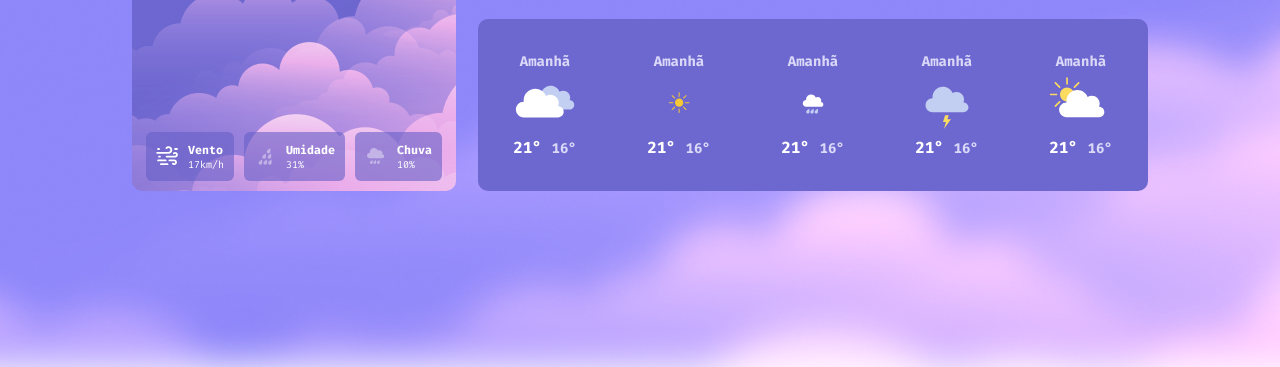
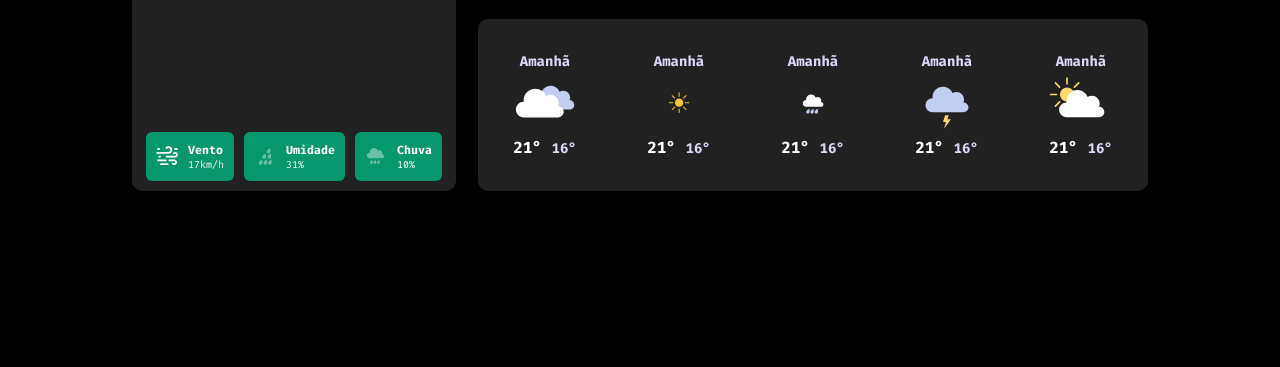
Before and after one commit to liliul/systemTheme, a website with bundled scripts: page index.html in a window 1280 px wide. Shown: the part 433-800 px from the top of the page. Built offline with nearby package versions, Linux system fonts and the light colour scheme.

Commit message:
test: modificações do theme temaBlack

```diff
--- a/index.html
+++ b/index.html
@@ -7,7 +7,7 @@
     <title>Sistema de Temas</title>
     <link rel="stylesheet" href="./src/style/css/index.css">
 </head>
-<body class="">
+<body class="temaBlack">
     <!-- https://www.figma.com/file/AmkCXW1tBWMGQsep1ImDGk/%23boraCodar---Desafio-10-(Community)?node-id=328%3A2&t=UVuDylcdQ3CrrTPP-0 -->
 
     <main class="container">
--- a/src/style/sass/components/themes/index.scss
+++ b/src/style/sass/components/themes/index.scss
@@ -1,4 +1,5 @@
 @import './dracula.scss';
+@import './temaBlack.scss';
 
 :root {
     --img-bg: url('../../assets/Background.png');
@@ -46,3 +47,11 @@ body {
     background-color: var(--bg-color);
 
 }
+
+// $columns: 5;
+
+// @for $i from 1 through $columns {
+//     .columns-#{$i} {
+//         width: (100% / $i);
+//     }
+// }
```
Also changed, not shown: src/style/css/index.css, 1 other file.
